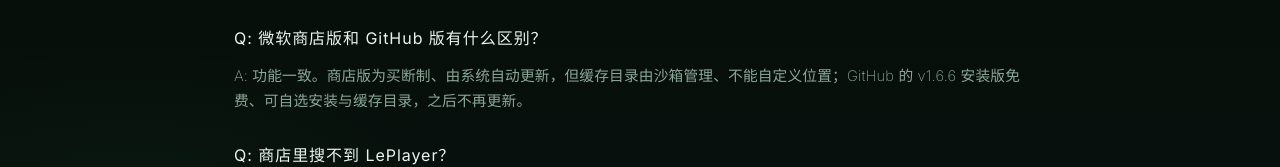
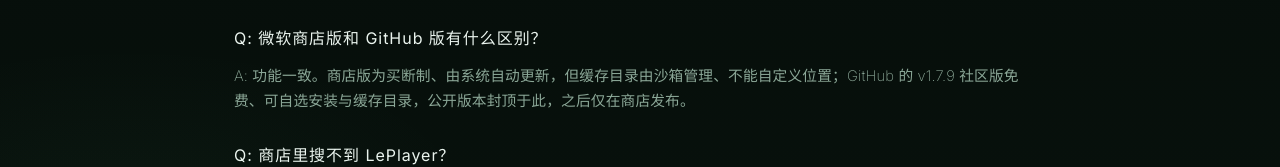
Before and after one commit to LePlayer-Studio/LePlayer, a plain HTML site: page docs/guide.html in a window 1280 px wide. Shown: the part 11629-11796 px from the top of the page. Drawn offline with Linux system fonts and the light colour scheme.

Commit message:
docs: clarify guide FAQ at frozen v1.7.9

```diff
--- a/docs/guide.html
+++ b/docs/guide.html
@@ -718,7 +718,7 @@ h2 { font-size:1.1em; letter-spacing:.1em; margin-top:56px; }
 <h3>Q: 支持哪些格式？</h3>
 <p>A: MP3 / FLAC / WAV / AAC / OGG / OGA / OPUS / M4A / M4B / WMA / APE / ALAC，以及 ASIO 下的原生 DSD（DSF / DFF）/ DoP。</p>
 <h3>Q: 微软商店版和 GitHub 版有什么区别？</h3>
-<p>A: 功能一致。商店版为买断制、由系统自动更新，但缓存目录由沙箱管理、不能自定义位置；GitHub 的 v1.6.6 安装版免费、可自选安装与缓存目录，之后不再更新。</p>
+<p>A: 功能一致。商店版为买断制、由系统自动更新，但缓存目录由沙箱管理、不能自定义位置；GitHub 的 v1.7.9 社区版免费、可自选安装与缓存目录，公开版本封顶于此，之后仅在商店发布。</p>
 <h3>Q: 商店里搜不到 LePlayer？</h3>
 <p>A: 应用可能仍在审核，稍候再搜，或直接访问<a href="https://apps.microsoft.com/detail/9PDTB5PT4VR7">商店页面</a>。</p>
 <h3>Q: 误删了歌曲怎么办？</h3>
```
